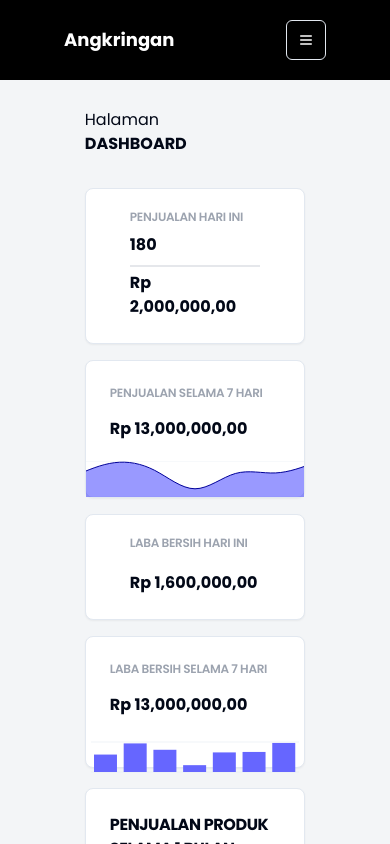
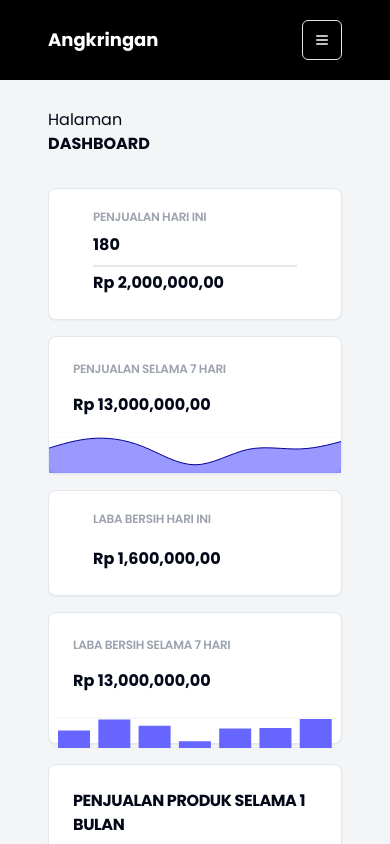
Before and after one commit to rifkyhilman/Angkringan-client, a React (Vite) app: page /dashboard in a window 390 px wide. Shown: the top 844 px of the page. Built offline with nearby package versions, Linux system fonts and the light colour scheme; sample sign-in values are in the browser's storage.

Commit message:
:iphone: Change layout mobile view
change layout mobile view

```diff
--- a/src/components/Navbar.jsx
+++ b/src/components/Navbar.jsx
@@ -73,9 +73,11 @@ const Navbar = () => {
 
     return (
         <>
-            <div className="flex justify-between items-center text-white border-b-transparent bg-black py-5 px-[8rem] max-sm:px-[4rem] max-sm:sticky max-sm:top-0 max-sm:z-40">
+            <div className="flex justify-between items-center text-white border-b-transparent bg-black py-5 px-[8rem] max-sm:px-[3rem] max-sm:sticky max-sm:top-0 max-sm:z-40">
                 <div className="font-bold text-2xl max-sm:text-lg">
-                    <h1>Angkringan</h1>
+                    <Link to="dashboard">
+                        <h1>Angkringan</h1>
+                    </Link>
                 </div>
                 <div className="max-sm:hidden z-50">
                     <NavigationMenu>
--- a/src/pages/DashboardPage.jsx
+++ b/src/pages/DashboardPage.jsx
@@ -8,7 +8,7 @@ import CardProfitsChart from "@/components/Cards/CardProfitsChart";
 
 const DashboardPage = () => {
     return (
-        <div className="container mx-auto">
+        <div className="container mx-auto max-sm:px-[3rem]">
             <section className="mt-3">
                 <p>Halaman</p>
                 <h1 className="font-bold">
--- a/src/pages/HistoryPage.jsx
+++ b/src/pages/HistoryPage.jsx
@@ -3,7 +3,7 @@ import FilterHistory from "@/components/FilterHistory";
 
 const UsersPage = () => {
     return (
-        <div className="container mx-auto">
+        <div className="container mx-auto max-sm:px-[3rem]">
             <section className="mt-3">
                 <p>Halaman</p>
                 <h1 className="font-bold">
--- a/src/pages/TransactionPage.jsx
+++ b/src/pages/TransactionPage.jsx
@@ -33,7 +33,7 @@ const TransactionPage = () => {
     }
 
     return (
-        <div className="container mx-auto flex max-sm:flex-col">
+        <div className="container mx-auto flex max-sm:flex-col max-sm:px-[3rem]">
             <section className="mt-3 mr-7 w-[70%] h-full max-sm:h-[20%] max-sm:w-full">
                 <CategorySlider selectedCategory={selectedCategory} setSelectedCategory={setSelectedCategory}/>
                 <CardProducts selectedCategory={selectedCategory} onAddToOrder={handleAddToOrder}/>
```
